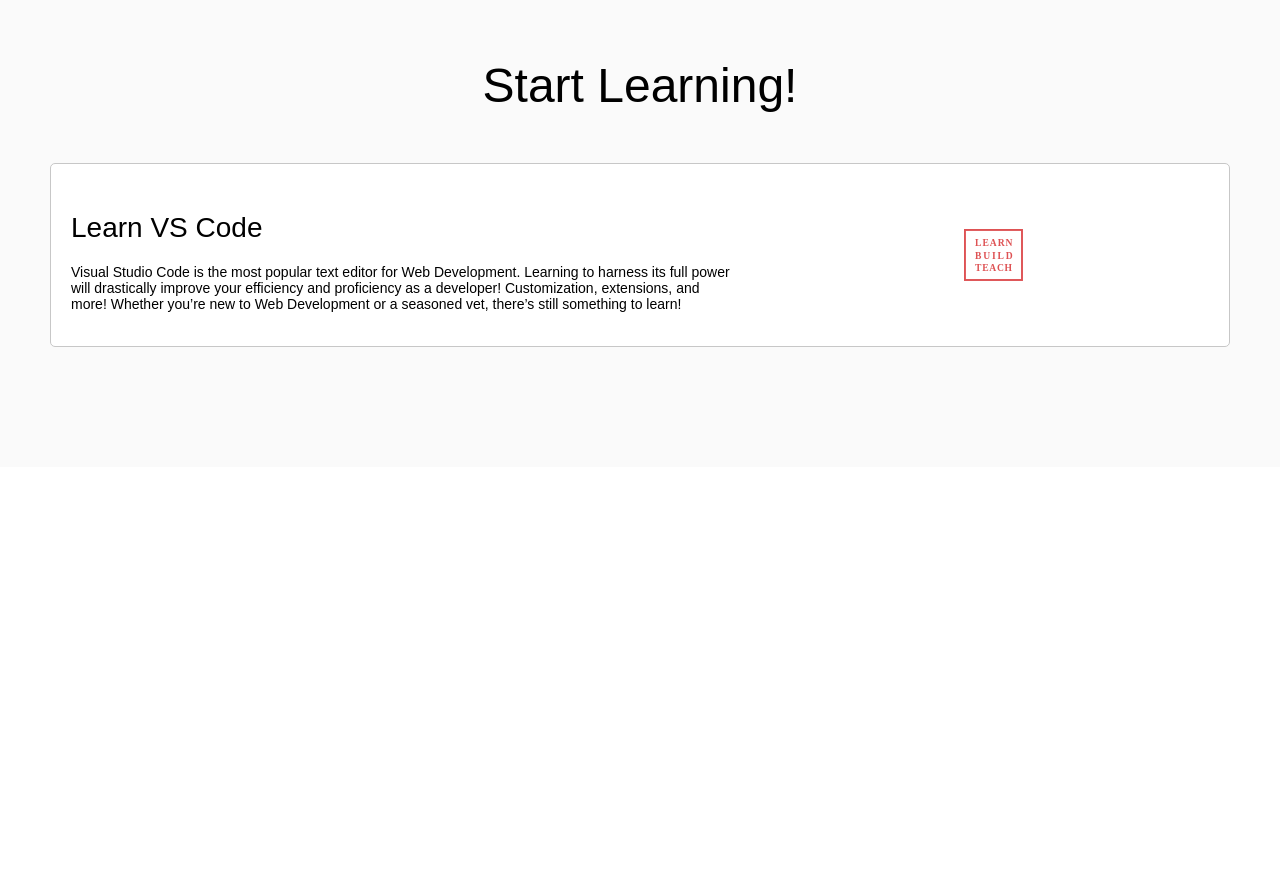
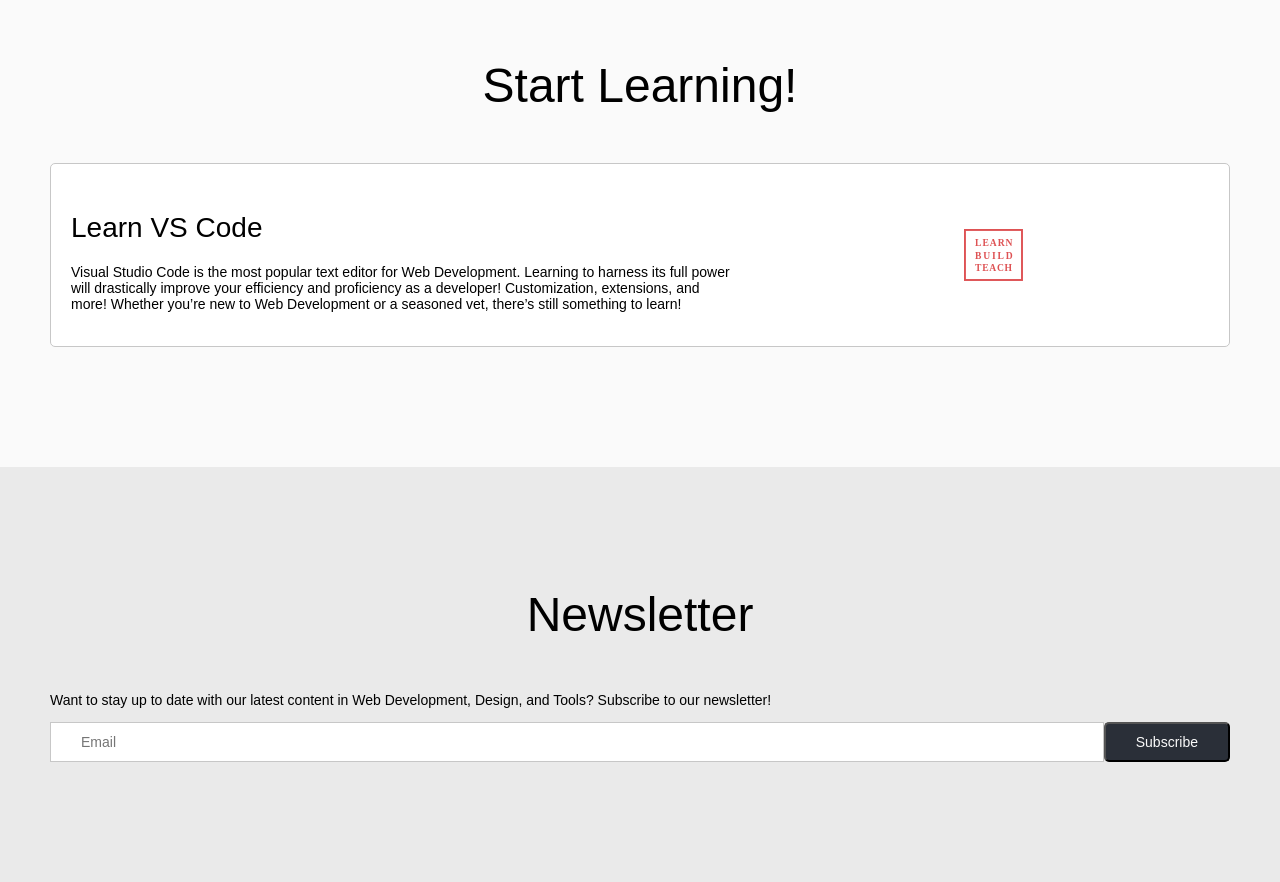
Before and after one commit to jamesqquick/Learn-Build-Teach-Site, a Gatsby site: page / in a window 1280 px wide. Shown: the part 1061-1943 px from the top of the page. Before the commit the page ends 1528 px from the top, so only its background shows below. Built offline with nearby package versions, Linux system fonts and the light colour scheme; Gatsby itself is replaced by a stand-in of ours.

Commit message:
create newsletter component

```diff
--- /dev/null
+++ b/src/components/newsletter.js
@@ -0,0 +1,30 @@
+import React from "react";
+import Button from "./button";
+
+export default class Newsletter extends React.Component {
+  constructor(props) {
+    super(props);
+    this.state = {
+      emailInput: ""
+    };
+  }
+  render() {
+    return (
+      <form>
+        <p>
+          Want to stay up to date with our latest content in Web Development,
+          Design, and Tools? Subscribe to our newsletter!{" "}
+        </p>
+        <div className="flex flex-child-grow-1">
+          <input type="text" name="emailInput" placeholder="Email" />
+          <Button btnText="Subscribe" onBtnClick={this.onSubscribeClick} />
+        </div>
+      </form>
+    );
+  }
+
+  onSubscribeClick = e => {
+    console.log("on subscribe");
+    e.preventDefault();
+  };
+}
--- a/src/pages/index.js
+++ b/src/pages/index.js
@@ -4,7 +4,7 @@
 import SplitContent from "../components/splitView";
 import { Section } from "../components/section";
 import CourseList from "../components/courseList";
-
+import Newsletter from "../components/newsletter";
 const IndexPage = () => (
   <Layout>
     <Section>
@@ -21,6 +21,9 @@
     <Section title="Start Learning!">
       <CourseList />
     </Section>
+    <Section title="Newsletter" classString="section-dark">
+      <Newsletter />
+    </Section>
   </Layout>
 );
 
--- /dev/null
+++ b/src/sass/flexbox.scss
@@ -0,0 +1,12 @@
+.flex {
+  display: flex;
+}
+
+.flex-column {
+  display: flex;
+  flex-direction: column;
+}
+
+.flex-child-grow-1:first-child {
+  flex-grow: 1;
+}
--- /dev/null
+++ b/src/sass/forms.scss
@@ -0,0 +1,6 @@
+input {
+  padding: 1rem 3rem;
+  font-size: 1.4rem;
+  border: 1px solid darken($color: $off-white, $amount: 20);
+  width: 100%;
+}
--- a/src/sass/index.scss
+++ b/src/sass/index.scss
@@ -1,3 +1,5 @@
 @import "reset";
 @import "utilities";
 @import "button";
+@import "forms";
+@import "flexbox";
```
Also changed, not shown: src/sass/newsletter.scss (added).
